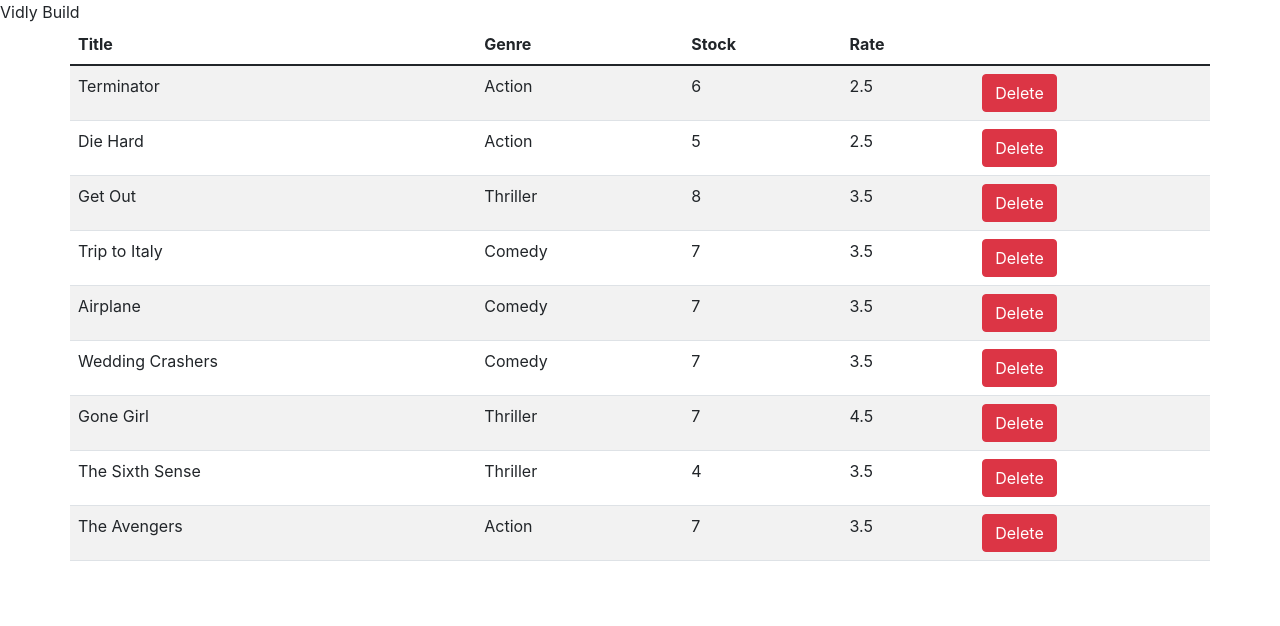
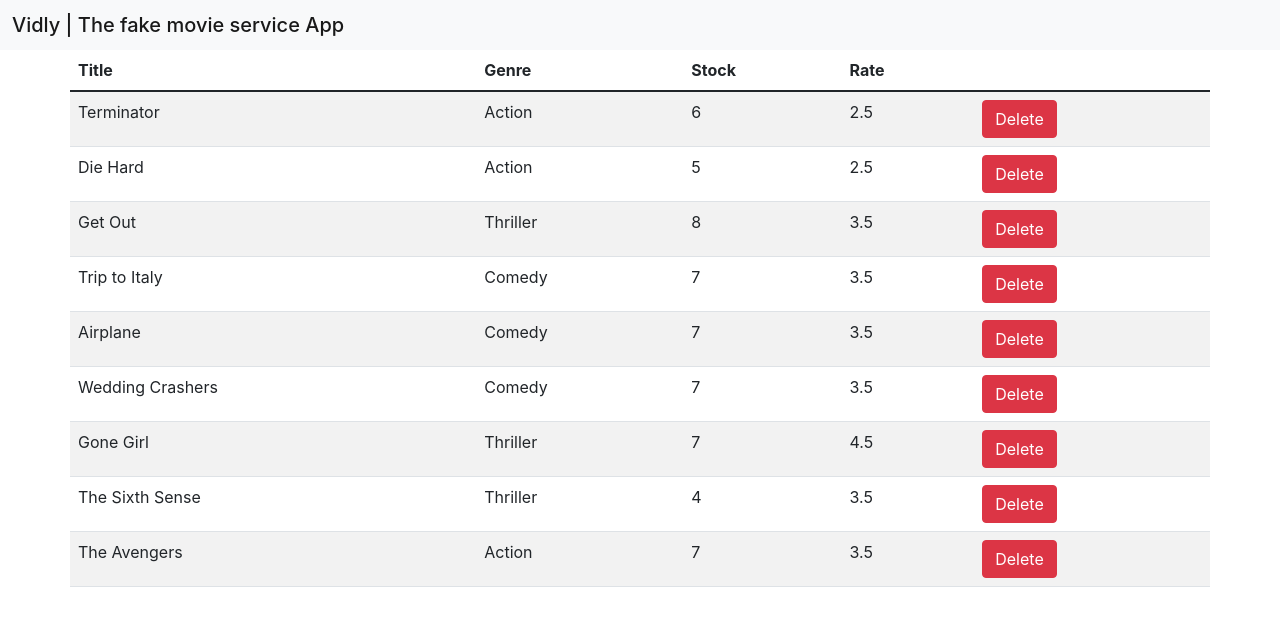
Before and after one commit to beloveddie/Vidmi, a React (Create React App) app: page / in a window 1280 px wide. Shown: the top 626 px of the page. Built offline with nearby package versions, Linux system fonts and the light colour scheme; the HTML template or start-up script is replaced by a standard one.

Commit message:
Add Nav style from bootstrap

```diff
--- a/src/App.js
+++ b/src/App.js
@@ -1,11 +1,13 @@
 import { movies } from "./services/fakeMovieService";
 import Table from "./components/Table";
+import Nav from "./components/Nav";
 
 function App() {
-  const headings = ["Title", "Genre", "Stock", "Rate"];
+  const headings = ["Title", "Genre", "Stock", "Rate"],
+    brand = "Vidly | The fake movie service App";
   return (
     <div className="App">
-      <header className="App-header">Vidly Build</header>
+      <Nav brand={brand} />
       <Table data={movies} headings={headings} />
     </div>
   );
--- a/src/components/Nav.jsx
+++ b/src/components/Nav.jsx
@@ -1,5 +1,11 @@
-const Nav = () => {
-  return <nav>NAV BAR</nav>;
+const Nav = ({ brand }) => {
+  return (
+    <nav class="navbar navbar-light bg-light">
+      <div class="container-fluid">
+        <span class="navbar-brand mb-0 h1">{brand}</span>
+      </div>
+    </nav>
+  );
 };
 
 export default Nav;
```
